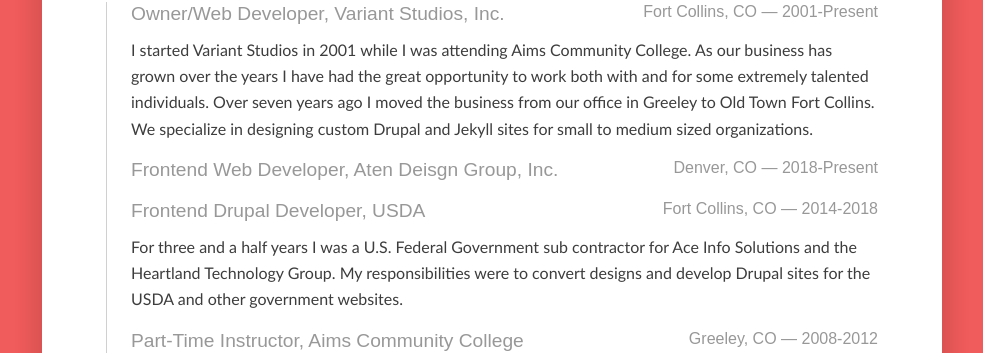
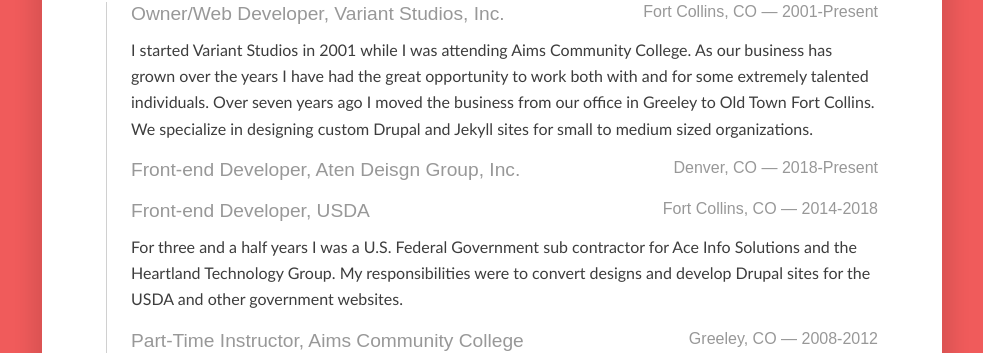
Before and after one commit to brentrobbins/brentrobbins.net, a Jekyll site: the page built from index.html, in a window 1280 px wide. Shown: the part 393-746 px from the top of the page, without its empty margins (148-1131 px from the left). Built offline with Jekyll 4.4.1, drawn with Linux system fonts in a browser that asks for light colours; cached includes are drawn as plain includes; some web fonts are replaced.

Commit message:
Updated '_layouts/front.html' via CloudCannon

```diff
--- a/_layouts/front.html
+++ b/_layouts/front.html
@@ -51,12 +51,12 @@
             moved the business from our office in Greeley to Old Town Fort Collins. We specialize in designing custom Drupal and Jekyll sites for small to medium sized organizations.
         </p>
 
-         <h4>Frontend Web Developer, Aten Deisgn Group, Inc.
+         <h4>Front-end Developer, Aten Deisgn Group, Inc.
             <span class="small">Denver, CO — 2018-Present</span>
         </h4>
         <p></p>
 
-        <h4>Frontend Drupal Developer, USDA
+        <h4>Front-end Developer, USDA
             <span class="small">Fort Collins, CO — 2014-2018</span>
         </h4>
         <p>For three and a half years I was a U.S. Federal Government sub contractor for Ace Info Solutions and the Heartland Technology Group. My responsibilities were to convert designs and develop Drupal sites for the USDA and other government websites.</p>
```
